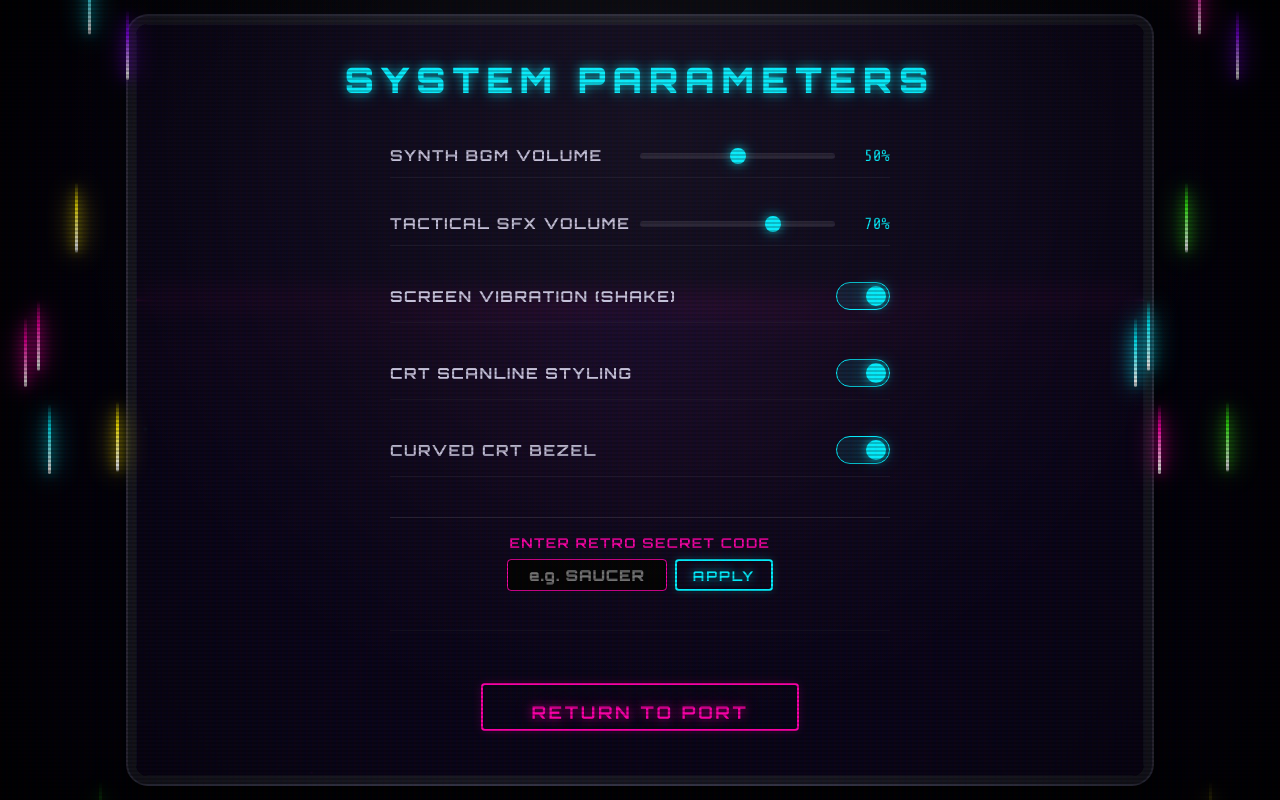
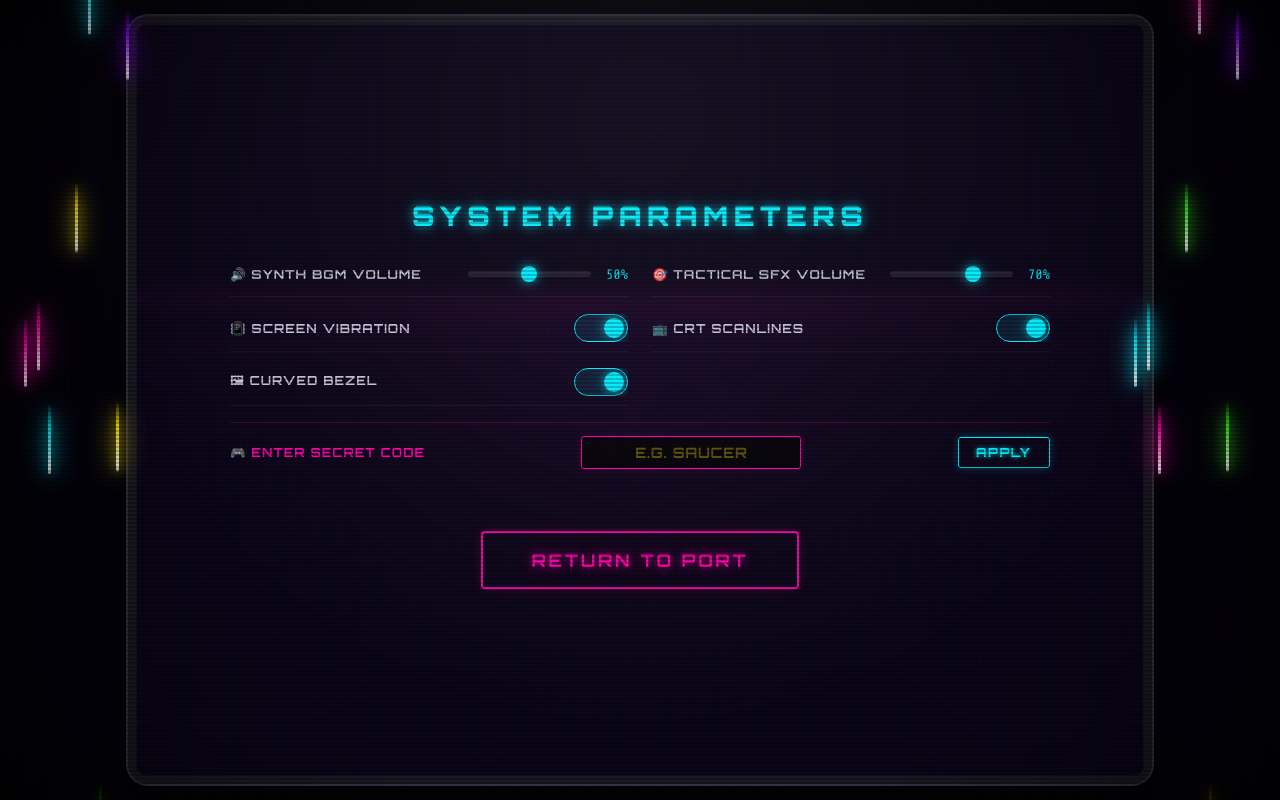
Before and after one commit to alikahwaji/neon-striker, a plain HTML site: page index.html in a window 1280 px wide. Both pictures are taken after a click on the button "⚙ SETTINGS". Drawn offline with nearby package versions, Linux system fonts and the light colour scheme; animation ran at ten frames a second.

Commit message:
fix(layout): reorganize Settings panel into 2-column grid with horizontal cheat row
The Settings panel was overflowing the canvas on every common
viewport — the 6 single-column rows + tall vertical cheat block
pushed RETURN TO PORT half off-screen, requiring a scrollbar to
reach it. Layout was also visually heavy: oversized title,
generous padding, and the cheat input was styled to look like a
button next to its APPLY button.

index.html
  * Replaced inline-style spaghetti on the cheat-code .setting-item
    with proper class-based markup (.cheat-section, .cheat-label,
    .cheat-input, .btn-cheat, .cheat-msg).
  * Added emoji icons to every setting label (🔊/🎯/📳/📺/🖼/🎮)
    so they scan quickly by glyph rather than by reading the label.
  * 'SCREEN VIBRATION (SHAKE)' shortened to 'SCREEN VIBRATION' and
    'CRT SCANLINE STYLING' to 'CRT SCANLINES' so labels fit the
    narrower 2-column rows without wrapping.
  * Cache-bust ?v=7.

styles.css
  * .neon-title font-size 2.2rem -> 1.7rem, margin-bottom 2rem ->
    1.25rem. Applies to all panels using .neon-title (Settings,
    Profile, Leaderboard).
  * .settings-content: flex column -> CSS grid 1fr 1fr, max-width
    500 -> 820 px. Drops to a single column on viewports < 720 px.
  * .setting-item padding tightened 0.75rem -> 0.55rem. label
    font-size 0.95 -> 0.78 rem with letter-spacing trimmed.
    white-space:nowrap + ellipsis on overflow so the narrower
    columns don't break the layout if a label gains a character.
  * .slider-wrapper width 250 -> 160 px and slider-val 50 -> 38 px,
    appropriate for the 2-column row.
  * New .setting-item.cheat-section: spans grid-column: 1 / -1,
    horizontal flex with label + input + APPLY all inline, status
    message flex-basis: 100% so it wraps below without taking
    permanent vertical space (min-height: 1em reserves room only
    when populated).
  * New .cheat-input, .btn-cheat, .cheat-msg rules replacing the
    old inline styles. Input is clearly a text field (slim border,
    not button-sized); APPLY is a compact cyan button matching the
    input height.

Verified against the live site (DOM+CSS injection at 1440x771):
panelScrollH:691, panelClientH:691, overflowing:false,
returnBtnVisible:true. All 5 settings + cheat console fit comfortably.

Co-Authored-By: Claude Opus 4.7 (1M context) <noreply@anthropic.com>

```diff
--- a/index.html
+++ b/index.html
@@ -9,7 +9,7 @@
   <link rel="preconnect" href="https://fonts.gstatic.com" crossorigin>
   <!-- Load retro modern and high-tech typography -->
   <link href="https://fonts.googleapis.com/css2?family=Orbitron:wght@400;700;900&family=Press+Start+2P&family=Share+Tech+Mono&display=swap" rel="stylesheet">
-  <link rel="stylesheet" href="styles.css?v=6">
+  <link rel="stylesheet" href="styles.css?v=8">
 </head>
 <body>
 
@@ -175,13 +175,16 @@
         </div>
       </div>
 
-      <!-- Settings Menu -->
+      <!-- Settings Menu — 2-column grid for the 5 audio/visual settings,
+           with the cheat-code section spanning both columns at the bottom
+           in a compact horizontal layout. Previously single-column + tall
+           cheat block overflowed the canvas and cut off RETURN TO PORT. -->
       <div id="settings-menu" class="overlay-panel hidden">
         <h2 class="neon-title text-center select-none">SYSTEM PARAMETERS</h2>
 
         <div class="settings-content">
           <div class="setting-item">
-            <label for="slider-music">SYNTH BGM VOLUME</label>
+            <label for="slider-music">🔊 SYNTH BGM VOLUME</label>
             <div class="slider-wrapper">
               <input type="range" id="slider-music" min="0" max="100" value="50">
               <span id="music-vol-val" class="slider-val">50%</span>
@@ -189,7 +192,7 @@
           </div>
 
           <div class="setting-item">
-            <label for="slider-sfx">TACTICAL SFX VOLUME</label>
+            <label for="slider-sfx">🎯 TACTICAL SFX VOLUME</label>
             <div class="slider-wrapper">
               <input type="range" id="slider-sfx" min="0" max="100" value="70">
               <span id="sfx-vol-val" class="slider-val">70%</span>
@@ -197,7 +200,7 @@
           </div>
 
           <div class="setting-item">
-            <label for="toggle-shake">SCREEN VIBRATION (SHAKE)</label>
+            <label for="toggle-shake">📳 SCREEN VIBRATION</label>
             <label class="switch">
               <input type="checkbox" id="toggle-shake" checked>
               <span class="slider round"></span>
@@ -205,7 +208,7 @@
           </div>
 
           <div class="setting-item">
-            <label for="toggle-scanlines">CRT SCANLINE STYLING</label>
+            <label for="toggle-scanlines">📺 CRT SCANLINES</label>
             <label class="switch">
               <input type="checkbox" id="toggle-scanlines" checked>
               <span class="slider round"></span>
@@ -213,20 +216,21 @@
           </div>
 
           <div class="setting-item">
-            <label for="toggle-bezel">CURVED CRT BEZEL</label>
+            <label for="toggle-bezel">🖼 CURVED BEZEL</label>
             <label class="switch">
               <input type="checkbox" id="toggle-bezel" checked>
               <span class="slider round"></span>
             </label>
           </div>
 
-          <div class="setting-item" style="border-top: 1px solid rgba(255, 255, 255, 0.1); padding-top: 1rem; margin-top: 1rem; flex-direction: column; align-items: stretch; gap: 0.5rem;">
-            <label for="cheat-input" style="font-size: 0.85rem; color: var(--neon-magenta); align-self: center;">ENTER RETRO SECRET CODE</label>
-            <div style="display: flex; gap: 0.5rem; justify-content: center; width: 100%;">
-              <input type="text" id="cheat-input" placeholder="e.g. SAUCER" style="background: #000; border: 1.5px solid var(--neon-magenta); color: var(--neon-yellow); font-family: 'Orbitron', sans-serif; font-weight: 900; font-size: 0.95rem; text-align: center; width: 160px; outline: none; border-radius: 4px; padding: 0.35rem 0; letter-spacing: 0.05em;">
-              <button id="btn-submit-cheat" class="btn btn-primary" style="margin: 0; padding: 0.35rem 1rem; font-size: 0.85rem; min-width: auto; height: auto;">APPLY</button>
-            </div>
-            <span id="cheat-msg" class="font-mono text-center text-xs" style="color: var(--neon-cyan); height: 16px; margin-top: 0.2rem; display: block;"></span>
+          <!-- Cheat-code console spans both grid columns. Single-row
+               layout: label + input + APPLY all inline. Status message
+               sits beneath without taking permanent vertical space. -->
+          <div class="setting-item cheat-section">
+            <label for="cheat-input" class="cheat-label">🎮 ENTER SECRET CODE</label>
+            <input type="text" id="cheat-input" class="cheat-input" placeholder="e.g. SAUCER" maxlength="20">
+            <button id="btn-submit-cheat" class="btn-cheat">APPLY</button>
+            <span id="cheat-msg" class="cheat-msg"></span>
           </div>
         </div>
 
--- a/styles.css
+++ b/styles.css
@@ -1030,51 +1030,154 @@ body {
 .neon-title {
   font-family: 'Orbitron', sans-serif;
   font-weight: 900;
-  font-size: 2.2rem;
+  /* Shrunk 2.2rem -> 1.7rem so the Settings / Profile / Leaderboard
+     panels have room for content below without scrolling. */
+  font-size: 1.7rem;
   letter-spacing: 0.2em;
   color: var(--neon-blue);
   text-shadow: var(--glow-blue);
-  margin-bottom: 2rem;
-}
-
+  margin-bottom: 1.25rem;
+}
+
+/* Settings grid — 2 columns for the 5 audio/visual settings so the
+   panel stays compact vertically. The cheat-code section spans both
+   columns at the bottom. Wraps to 1 column at narrow viewports. */
 .settings-content {
   width: 100%;
-  max-width: 500px;
-  display: flex;
-  flex-direction: column;
-  gap: 1.5rem;
-  margin-bottom: 2.5rem;
+  max-width: 820px;
+  display: grid;
+  grid-template-columns: 1fr 1fr;
+  gap: 0.5rem 1.5rem;
+  margin-bottom: 1.25rem;
+}
+
+@media (max-width: 720px) {
+  .settings-content { grid-template-columns: 1fr; }
 }
 
 .setting-item {
   display: flex;
   justify-content: space-between;
   align-items: center;
-  padding: 0.75rem 0;
+  padding: 0.55rem 0;
   border-bottom: 1px solid rgba(255, 255, 255, 0.05);
+  min-height: 44px;
 }
 
 .setting-item label {
   font-family: 'Orbitron', sans-serif;
   font-weight: 700;
-  font-size: 0.95rem;
-  letter-spacing: 0.1em;
+  font-size: 0.78rem;
+  letter-spacing: 0.08em;
   color: #c9c5de;
+  /* Keep label on a single line; the toggles/sliders get a fixed
+     fraction of the row width so the layout doesn't shift. */
+  white-space: nowrap;
+  overflow: hidden;
+  text-overflow: ellipsis;
 }
 
 .slider-wrapper {
   display: flex;
   align-items: center;
-  gap: 1rem;
-  width: 250px;
+  gap: 0.5rem;
+  /* Sliders shrink so 2-column layout fits both labels comfortably. */
+  width: 160px;
+  flex-shrink: 0;
+}
+
+.slider-wrapper input[type=range] {
+  width: 100%;
+  min-width: 0;
 }
 
 .slider-val {
-  width: 50px;
+  width: 38px;
   text-align: right;
   font-family: 'Share Tech Mono', monospace;
-  font-size: 1rem;
+  font-size: 0.85rem;
   color: var(--neon-blue);
+}
+
+/* Cheat-code console — spans both columns. Single horizontal row:
+   label | input | APPLY. Status message tucks underneath without
+   taking permanent vertical space (the height: 1em reserves room
+   only when a message is showing). */
+.setting-item.cheat-section {
+  grid-column: 1 / -1;
+  flex-wrap: wrap;
+  border-top: 1px solid rgba(255, 0, 170, 0.25);
+  border-bottom: none;
+  margin-top: 0.5rem;
+  padding-top: 0.8rem;
+  gap: 0.6rem;
+  position: relative;
+  min-height: 0;
+}
+
+.cheat-label {
+  font-size: 0.78rem !important;
+  color: var(--neon-magenta) !important;
+  flex: 0 0 auto;
+}
+
+.cheat-input {
+  flex: 1 1 160px;
+  background: rgba(0, 0, 0, 0.7);
+  border: 1.5px solid var(--neon-magenta);
+  color: var(--neon-yellow);
+  font-family: 'Orbitron', sans-serif;
+  font-weight: 700;
+  font-size: 0.9rem;
+  text-align: center;
+  padding: 0.4rem 0.6rem;
+  outline: none;
+  border-radius: 3px;
+  letter-spacing: 0.05em;
+  text-transform: uppercase;
+  box-shadow: 0 0 6px rgba(255, 0, 170, 0.2);
+  max-width: 220px;
+}
+
+.cheat-input:focus {
+  border-color: var(--neon-blue);
+  box-shadow: 0 0 10px rgba(0, 240, 255, 0.4);
+}
+
+.cheat-input::placeholder {
+  color: rgba(255, 234, 0, 0.35);
+}
+
+.btn-cheat {
+  background: transparent;
+  border: 1.5px solid var(--neon-blue);
+  color: var(--neon-blue);
+  font-family: 'Orbitron', sans-serif;
+  font-weight: 700;
+  font-size: 0.78rem;
+  letter-spacing: 0.12em;
+  padding: 0.4rem 1.1rem;
+  border-radius: 3px;
+  cursor: pointer;
+  text-shadow: 0 0 4px var(--neon-blue);
+  box-shadow: 0 0 8px rgba(0, 240, 255, 0.25);
+  transition: all 0.2s ease;
+}
+
+.btn-cheat:hover {
+  background: var(--neon-blue);
+  color: #000;
+  box-shadow: 0 0 18px var(--neon-blue);
+}
+
+.cheat-msg {
+  flex: 1 0 100%;
+  text-align: center;
+  font-family: 'Share Tech Mono', monospace;
+  font-size: 0.75rem;
+  min-height: 1em;
+  color: var(--neon-cyan);
+  letter-spacing: 0.1em;
 }
 
 /* Range input styling */
```
